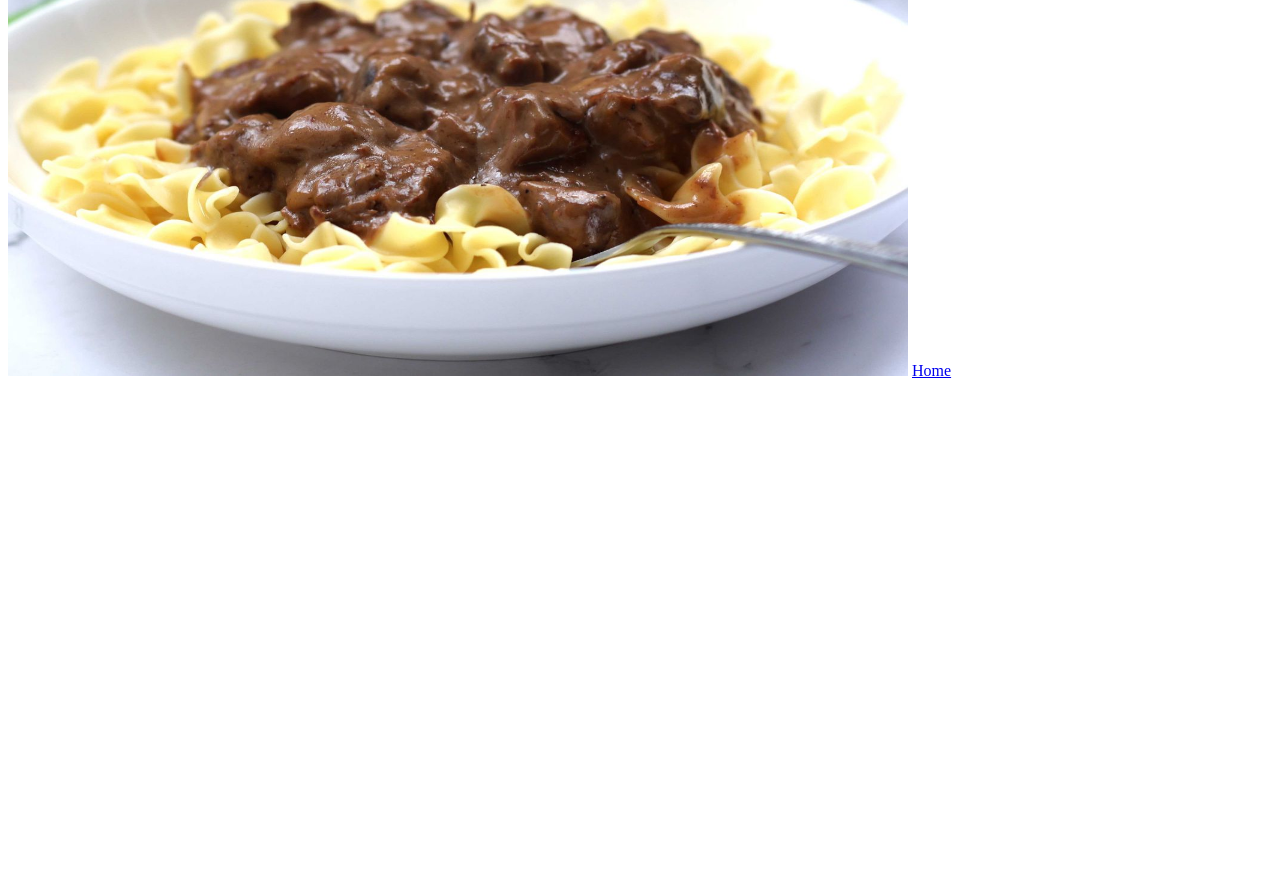
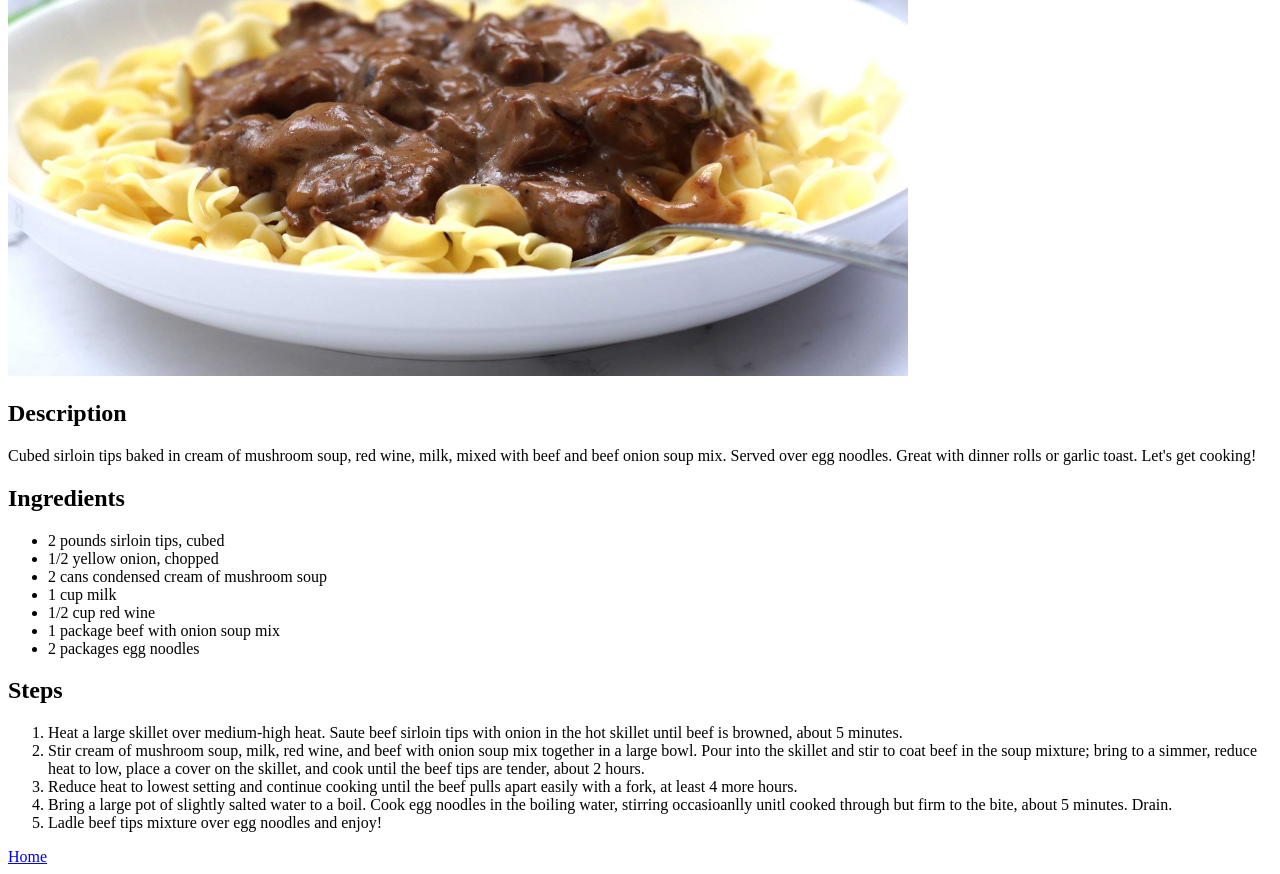
Before and after one commit to kara-alpha/odin-recipes, a plain HTML site: page recipes/beef-tips.html in a window 1280 px wide. Shown: the part 304-1178 px from the top of the page. Before the commit the page ends 800 px from the top, so only its background shows below. Drawn offline with Linux system fonts and the light colour scheme.

Commit message:
Write beef-tips.html
Added description, ingredients, and steps
to beef-tips.html, completing the page.

```diff
--- a/recipes/beef-tips.html
+++ b/recipes/beef-tips.html
@@ -9,7 +9,49 @@
       <img src="../img/beef-tips.jpg"
       alt="A bowl of beef tips with egg noodles."
       height="600" width="900">
+      <h2>Description</h2>
+      <p>Cubed sirloin tips baked in cream of mushroom soup, red wine,
+         milk, mixed with beef and beef onion soup mix.
+         Served over egg noodles. Great with dinner rolls
+         or garlic toast. Let's get cooking!</p>
 
+      <h2>Ingredients</h2>
+      <ul>
+         <li>2 pounds sirloin tips, cubed</li>
+         <li>1/2 yellow onion, chopped</li>
+         <li>2 cans condensed cream of mushroom soup</li>
+         <li>1 cup milk</li>
+         <li>1/2 cup red wine</li>
+         <li>1 package beef with onion soup mix</li>
+         <li>2 packages egg noodles</li>
+      </ul>
+      <h2>Steps</h2>
+      <ol>
+         <li>Heat a large skillet over medium-high heat.
+            Saute beef sirloin tips with onion in the hot skillet
+            until beef is browned, about 5 minutes.
+         </li>
+         <li>
+            Stir cream of mushroom soup, milk, red wine, and
+            beef with onion soup mix together in a large bowl.
+            Pour into the skillet and stir to coat beef in
+            the soup mixture; bring to a simmer, reduce heat to low,
+            place a cover on the skillet, and cook until the
+            beef tips are tender, about 2 hours.
+         </li>
+         <li>
+            Reduce heat to lowest setting and continue cooking
+            until the beef pulls apart easily with a fork,
+            at least 4 more hours.
+         </li>
+         <li>
+            Bring a large pot of slightly salted water to a boil.
+            Cook egg noodles in the boiling water, stirring
+            occasioanlly unitl cooked through but firm
+            to the bite, about 5 minutes. Drain.
+         </li>
+         <li>Ladle beef tips mixture over egg noodles and enjoy!</li>
+      </ol>
       <a href="../index.html">Home</a>
    </body>
 </html>
```
